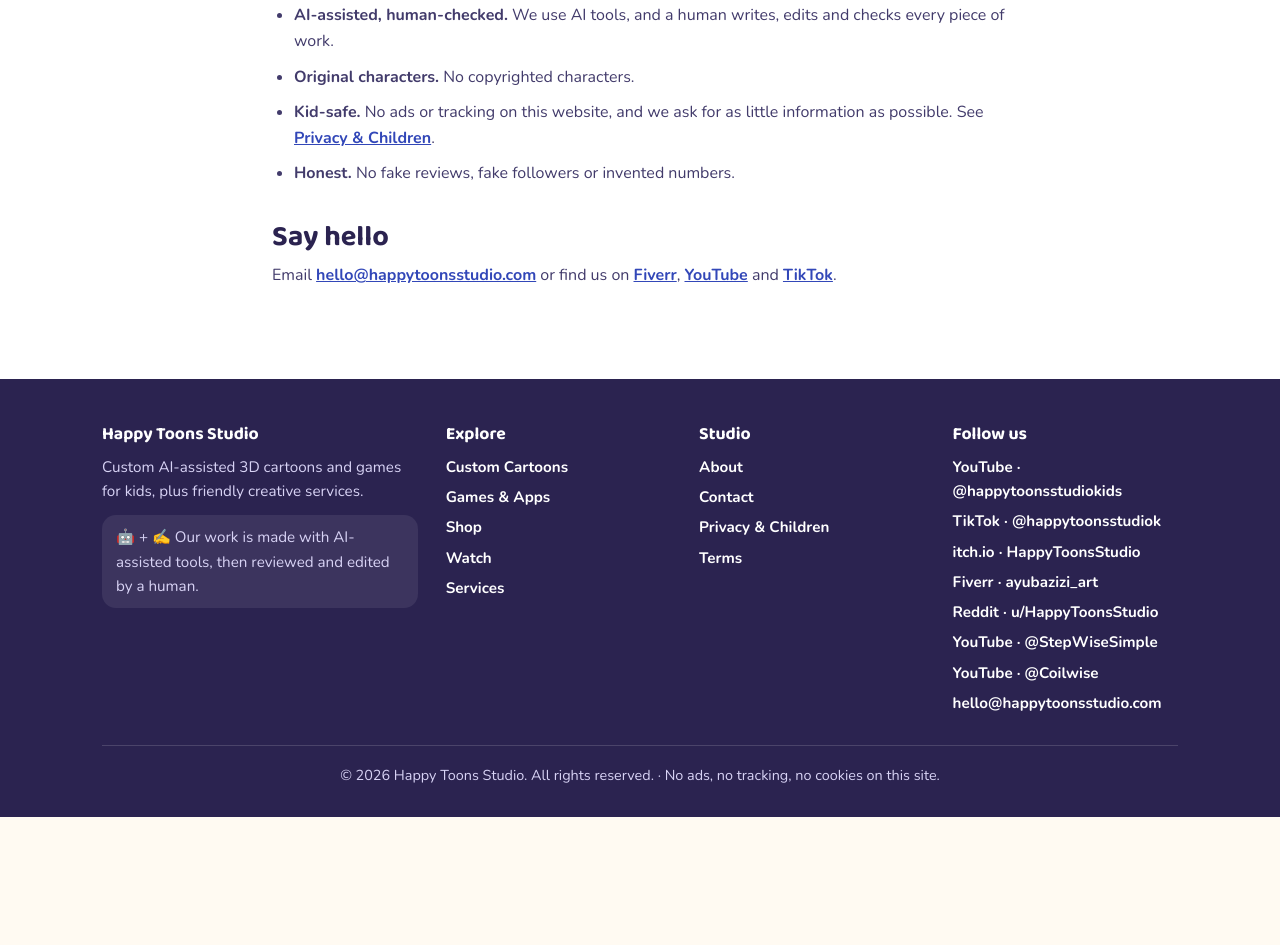
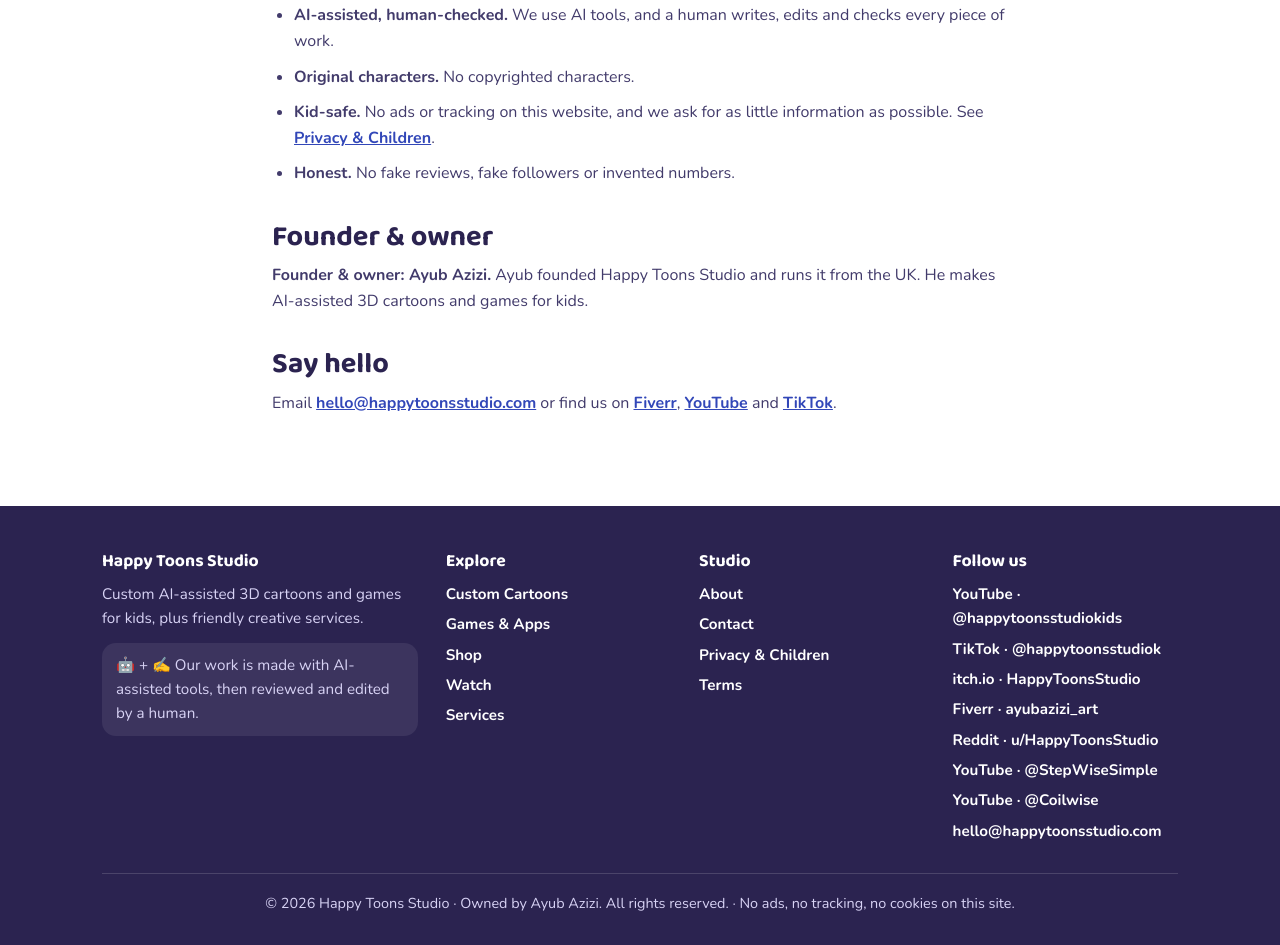
Before and after one commit to nazhadibrahem1998-rgb/happy-toons-studio, a plain HTML site: page about.html in a window 1280 px wide. Shown: the part 1066-2011 px from the top of the page. Before the commit the page ends 1883 px from the top, so only its background shows below. Drawn offline with Linux system fonts and the light colour scheme.

Commit message:
Draft: add founder & owner Ayub Azizi (local only)

```diff
--- a/about.html
+++ b/about.html
@@ -26,7 +26,7 @@
 <link rel="preload" href="assets/fonts/baloo2-latin.woff2" as="font" type="font/woff2" crossorigin>
 <link rel="stylesheet" href="assets/css/site.css">
 <script>document.documentElement.className='js'</script>
-<script type="application/ld+json">{"@context": "https://schema.org", "@type": "Organization", "name": "Happy Toons Studio", "url": "https://happytoonsstudio.com/", "logo": "https://happytoonsstudio.com/assets/img/icon-512.png", "email": "hello@happytoonsstudio.com", "description": "AI-assisted 3D cartoons and games for kids, plus creative digital services.", "sameAs": ["https://www.youtube.com/@happytoonsstudiokids", "https://www.tiktok.com/@happytoonsstudiok", "https://happytoonsstudio.itch.io/", "https://www.fiverr.com/ayubazizi_art", "https://www.reddit.com/user/HappyToonsStudio/", "https://www.youtube.com/@StepWiseSimple", "https://www.youtube.com/@Coilwise"]}</script>
+<script type="application/ld+json">{"@context": "https://schema.org", "@type": "Organization", "name": "Happy Toons Studio", "url": "https://happytoonsstudio.com/", "logo": "https://happytoonsstudio.com/assets/img/icon-512.png", "email": "hello@happytoonsstudio.com", "description": "AI-assisted 3D cartoons and games for kids, plus creative digital services.", "founder": {"@type": "Person", "name": "Ayub Azizi"}, "sameAs": ["https://www.youtube.com/@happytoonsstudiokids", "https://www.tiktok.com/@happytoonsstudiok", "https://happytoonsstudio.itch.io/", "https://www.fiverr.com/ayubazizi_art", "https://www.reddit.com/user/HappyToonsStudio/", "https://www.youtube.com/@StepWiseSimple", "https://www.youtube.com/@Coilwise"]}</script>
 </head>
 <body>
 <a class="skip" href="#main">Skip to content</a>
@@ -70,6 +70,8 @@
       <li><b>Kid-safe.</b> No ads or tracking on this website, and we ask for as little information as possible. See <a href="privacy.html">Privacy &amp; Children</a>.</li>
       <li><b>Honest.</b> No fake reviews, fake followers or invented numbers.</li>
     </ul>
+    <h2>Founder &amp; owner</h2>
+    <p><b>Founder &amp; owner: Ayub Azizi.</b> Ayub founded Happy Toons Studio and runs it from the UK. He makes AI-assisted 3D cartoons and games for kids.</p>
     <h2>Say hello</h2>
     <p>Email <a href="mailto:hello@happytoonsstudio.com">hello@happytoonsstudio.com</a> or find us on <a href="https://www.fiverr.com/ayubazizi_art" target="_blank" rel="noopener">Fiverr</a>, <a href="https://www.youtube.com/@happytoonsstudiokids" target="_blank" rel="noopener">YouTube</a> and <a href="https://www.tiktok.com/@happytoonsstudiok" target="_blank" rel="noopener">TikTok</a>.</p>
   </div>
@@ -96,7 +98,7 @@
         <ul><li><a href="https://www.youtube.com/@happytoonsstudiokids" target="_blank" rel="noopener">YouTube · @happytoonsstudiokids</a></li><li><a href="https://www.tiktok.com/@happytoonsstudiok" target="_blank" rel="noopener">TikTok · @happytoonsstudiok</a></li><li><a href="https://happytoonsstudio.itch.io/" target="_blank" rel="noopener">itch.io · HappyToonsStudio</a></li><li><a href="https://www.fiverr.com/ayubazizi_art" target="_blank" rel="noopener">Fiverr · ayubazizi_art</a></li><li><a href="https://www.reddit.com/user/HappyToonsStudio/" target="_blank" rel="noopener">Reddit · u/HappyToonsStudio</a></li><li><a href="https://www.youtube.com/@StepWiseSimple" target="_blank" rel="noopener">YouTube · @StepWiseSimple</a></li><li><a href="https://www.youtube.com/@Coilwise" target="_blank" rel="noopener">YouTube · @Coilwise</a></li><li><a href="mailto:hello@happytoonsstudio.com">hello@happytoonsstudio.com</a></li></ul>
       </div>
     </div>
-    <p class="legal">© <span id="y">2026</span> Happy Toons Studio. All rights reserved. · No ads, no tracking, no cookies on this site.</p>
+    <p class="legal">© <span id="y">2026</span> Happy Toons Studio · Owned by Ayub Azizi. All rights reserved. · No ads, no tracking, no cookies on this site.</p>
   </div>
 </footer>
 <script src="assets/js/site.js" defer></script>
```
Also changed, not shown: 404.html (+2 -2 lines), cartoons.html (+2 -2 lines), contact.html (+2 -2 lines), games.html (+2 -2 lines), index.html (+2 -2 lines), privacy.html (+2 -2 lines), services.html (+2 -2 lines), shop.html (+2 -2 lines), terms.html (+2 -2 lines), watch.html (+2 -2 lines).
